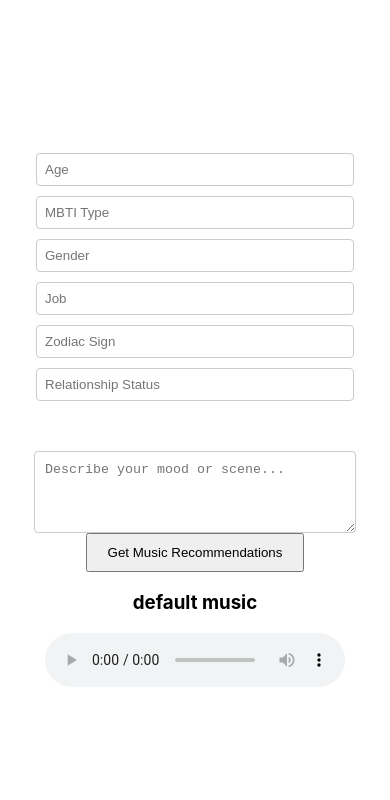
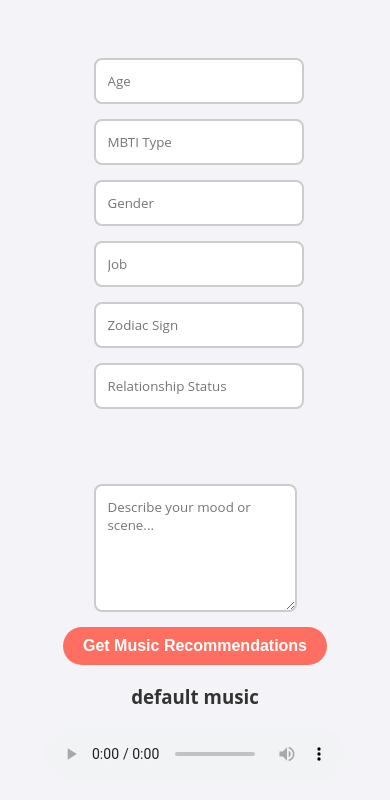
Before and after one commit to AlainS87/ai_challenge_2024, a React (Create React App) app: page / in a window 390 px wide. Shown: the top 800 px of the page. Built offline with nearby package versions, Linux system fonts and the light colour scheme.

Commit message:
updates UI public static void main(String[] args) { }

```diff
--- a/package.json
+++ b/package.json
@@ -18,9 +18,9 @@
     "web-vitals": "^2.1.4"
   },
   "scripts": {
-    "start": "react-scripts start",
-    "build": "react-scripts build",
-    "test": "react-scripts test",
+    "start": "NODE_OPTIONS=--openssl-legacy-provider react-scripts start",
+    "build": "NODE_OPTIONS=--openssl-legacy-provider react-scripts build",
+    "test": "NODE_OPTIONS=--openssl-legacy-provider react-scripts test",
     "eject": "react-scripts eject"
   },
   "eslintConfig": {
--- a/src/App.css
+++ b/src/App.css
@@ -1,10 +1,10 @@
+/*
 .App-header {
   display: flex;
   flex-direction: column;
   align-items: center;
   justify-content: center;
   min-height: 100vh;
-  /* 使用视窗高度确保header充满屏幕 */
 }
 
 .personal-info {
@@ -12,41 +12,28 @@
   flex-direction: column;
   align-items: flex-start;
   margin-bottom: 20px;
-  /* 在个人信息部分和心情描述输入框之间添加一些间隔 */
 }
 
 .personal-info input {
   width: 300px;
-  /* 设置输入字段的宽度 */
   padding: 8px;
-  /* 增加内边距以提高输入的易用性 */
   margin-bottom: 10px;
-  /* 在输入字段之间添加一些垂直间距 */
   border: 1px solid #ccc;
-  /* 定义边框样式 */
   border-radius: 4px;
-  /* 轻微的圆角边缘 */
 }
 
 .mood-input {
   width: 100%;
-  /* 确保textarea宽度与输入字段宽度一致 */
   display: flex;
   justify-content: center;
-  /* 居中心情描述输入框 */
 }
 
 .mood-input textarea {
   width: 300px;
-  /* 限制文本区域的宽度 */
   padding: 10px;
-  /* 文本区的内边距 */
   margin-top: 20px;
-  /* 与个人信息部分之间的间隔 */
   border: 1px solid #ccc;
-  /* 文本区域的边框样式 */
   border-radius: 4px;
-  /* 文本区域的圆角边缘 */
 }
 
 .recommendations {
@@ -69,23 +56,110 @@
 .artist {
   width: 300px;
   text-align: center;
-  /* 调整间距 */
 }
 
 .number {
   width: 300px;
-  /* 确保数字部分宽度足够且一致 */
   text-align: center;
-  /* 数字靠右对齐 */
 }
 
 .song {
-  /* 歌曲名占据剩余空间 */
   width: 300px;
-  /* 确保数字部分宽度足够且一致 */
   text-align: center;
 }
 
 .inner {
   text-align: center;
 }
+*/
+
+.App-header {
+  display: flex;
+  flex-direction: column;
+  align-items: center;
+  justify-content: center;
+  min-height: 100vh;
+  background-color: #f4f4f8; /* Soft neutral background */
+  color: #333; /* Readable text color */
+  font-family: 'Open Sans', sans-serif; /* Clean, modern font */
+}
+
+.personal-info {
+  display: flex;
+  flex-direction: column;
+  align-items: flex-start;
+  margin-bottom: 30px;
+}
+
+.personal-info input, .mood-input textarea {
+  width: 300px;
+  padding: 12px;
+  margin-bottom: 15px;
+  border: 2px solid #ccc;
+  border-radius: 8px;
+  font-family: inherit; /* Consistent font */
+}
+
+.mood-input {
+  display: flex;
+  justify-content: center;
+}
+
+.mood-input textarea {
+  width: 300px;
+  padding: 12px;
+  margin-top: 30px;
+  height: 100px; /* Larger area for mood description */
+}
+
+.recommendations {
+  display: flex;
+  flex-direction: column;
+  align-items: center;
+  width: 100%;
+  max-width: 800px; /* Centered content */
+  margin: auto;
+  padding: 20px;
+  background-color: #fff; /* Cards background */
+  box-shadow: 0 4px 8px rgba(0,0,0,0.1); /* Subtle shadow for depth */
+  border-radius: 16px; /* Rounded corners for cards */
+}
+
+.recommendation-item {
+  display: flex;
+  flex-direction: row;
+  align-items: center;
+  padding: 10px;
+  margin-bottom: 10px;
+}
+
+.artist, .number, .song {
+  text-align: center;
+  margin: 0 10px;
+}
+
+button {
+  padding: 12px 20px;
+  background-color: #ff6f61; /* Vibrant accent color */
+  color: #fff;
+  border: none;
+  border-radius: 20px;
+  cursor: pointer;
+  font-size: 16px;
+  font-weight: bold;
+  transition: background-color 0.3s ease; /* Smooth transition for button */
+}
+
+button:hover {
+  background-color: #ff9570; /* Slightly lighter on hover */
+}
+
+.inner {
+  text-align: center;
+}
+
+@media (max-width: 768px) {
+  .personal-info input, .mood-input textarea, .artist, .number, .song {
+    width: 90%; /* Responsive width on smaller screens */
+  }
+}
```
